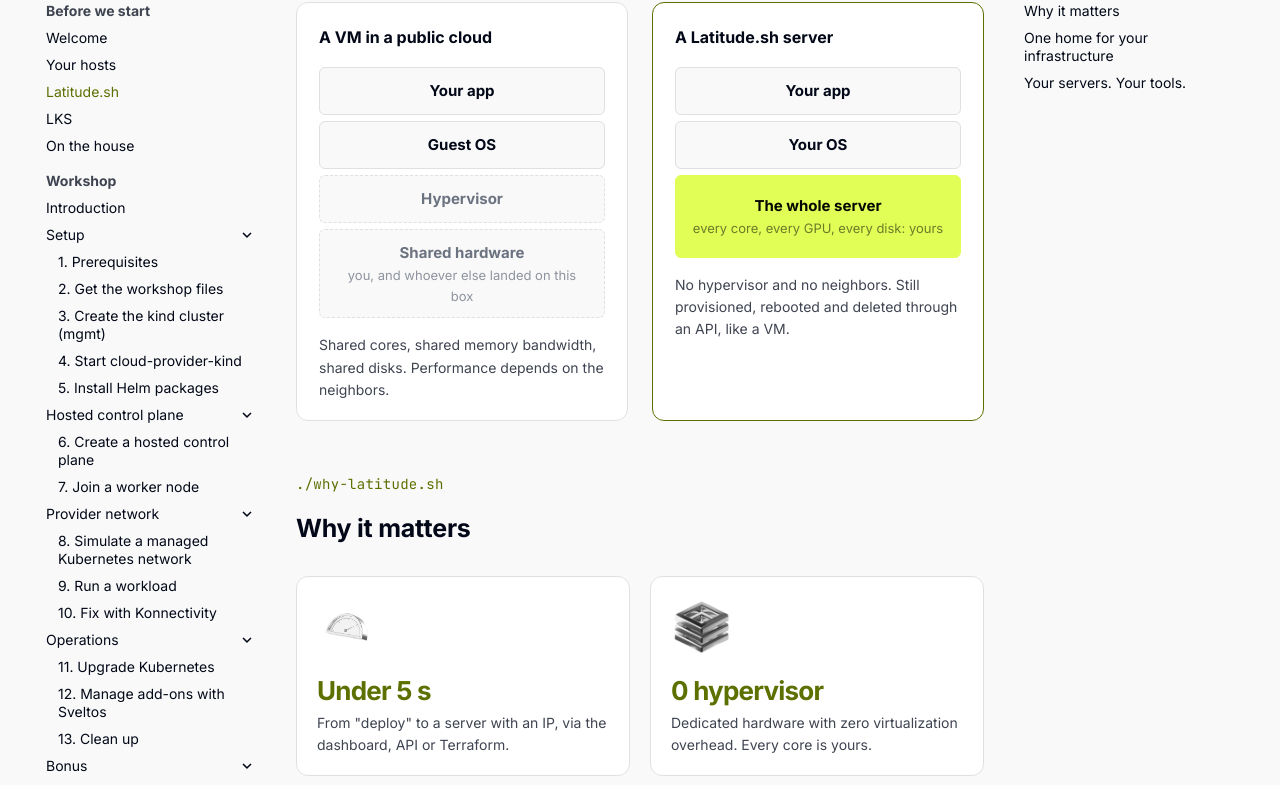
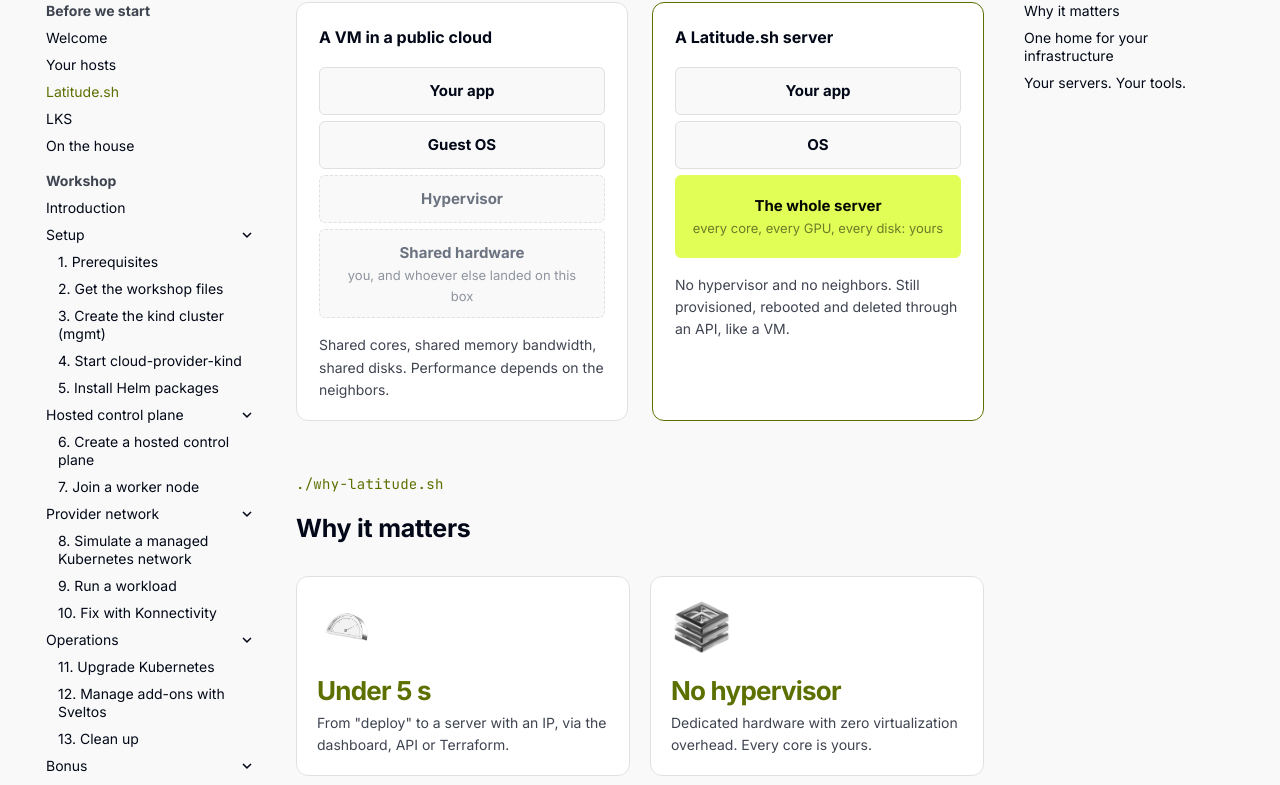
Before and after one commit to latitudesh/managed-k8s-workshop, an MkDocs documentation site: the page built from docs/latitude.md, in a window 1280 px wide and 1400 px high, scrolled down 624 px. Shown: the part 125-910 px from the top of the window. Built offline with MkDocs 1.6.1 and Material for MkDocs 9.7.7, drawn with Linux system fonts in a browser that asks for light colours; comment, search, counter and statistics services are not loaded.

Commit message:
Say "No hypervisor" and "OS" on the Latitude.sh page

```diff
--- a/docs/latitude.md
+++ b/docs/latitude.md
@@ -33,7 +33,7 @@ In a public cloud, a VM is a slice of a server. A hypervisor carves the machine
   <div class="lat-stack lat-stack--metal">
     <p class="lat-stack__title">A Latitude.sh server</p>
     <div class="lat-layer">Your app</div>
-    <div class="lat-layer">Your OS</div>
+    <div class="lat-layer">OS</div>
     <div class="lat-layer lat-layer--lime">The whole server<small>every core, every GPU, every disk: yours</small></div>
     <p class="lat-stack__note">No hypervisor and no neighbors. Still provisioned, rebooted and deleted through an API, like a VM.</p>
   </div>
@@ -51,7 +51,7 @@ In a public cloud, a VM is a slice of a server. A hypervisor carves the machine
   </div>
   <div class="lat-stat">
     <img src="../assets/latitude/metal.png" alt="">
-    <p class="lat-stat__big">0 hypervisor</p>
+    <p class="lat-stat__big">No hypervisor</p>
     <p class="lat-stat__text">Dedicated hardware with zero virtualization overhead. Every core is yours.</p>
   </div>
   <div class="lat-stat">
```
